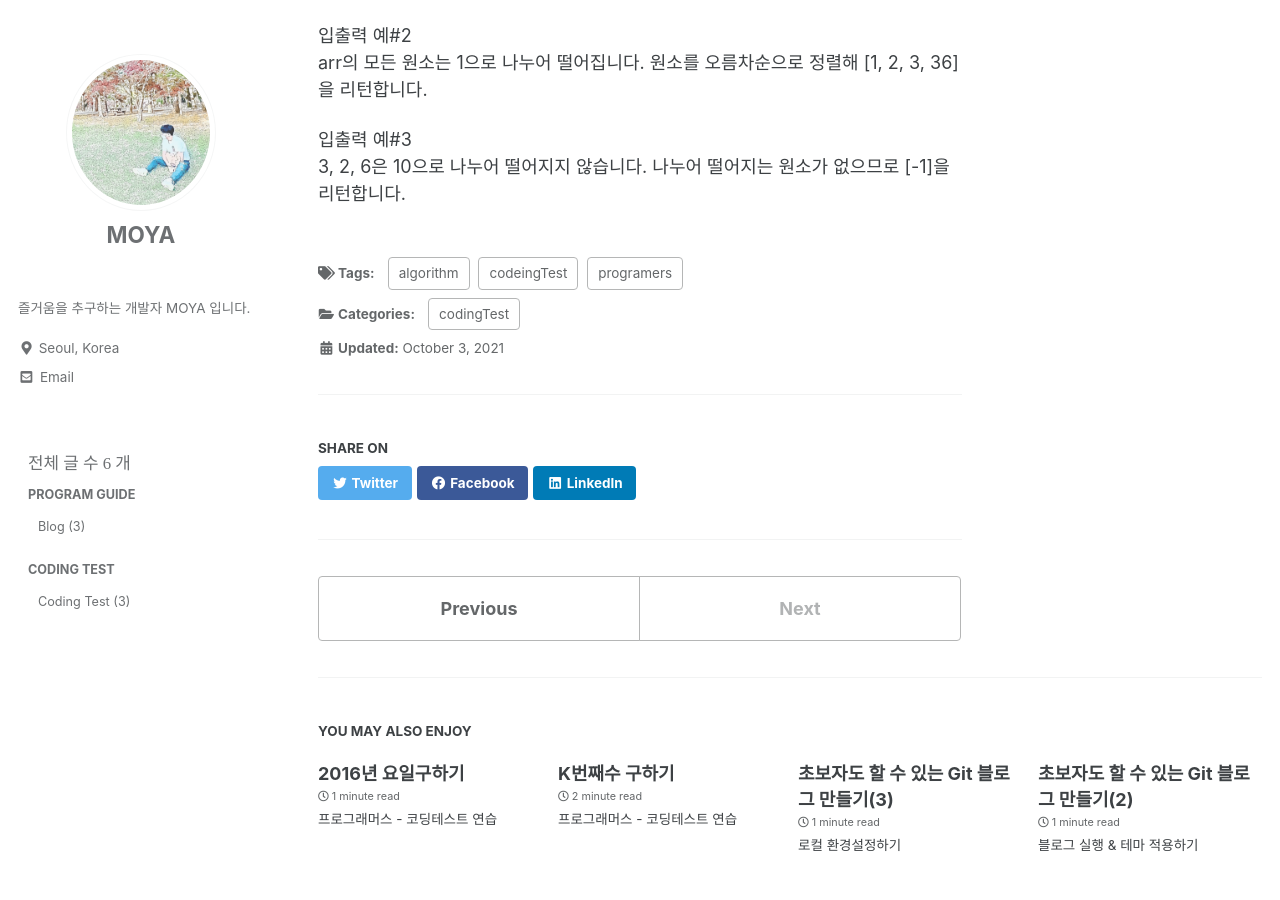
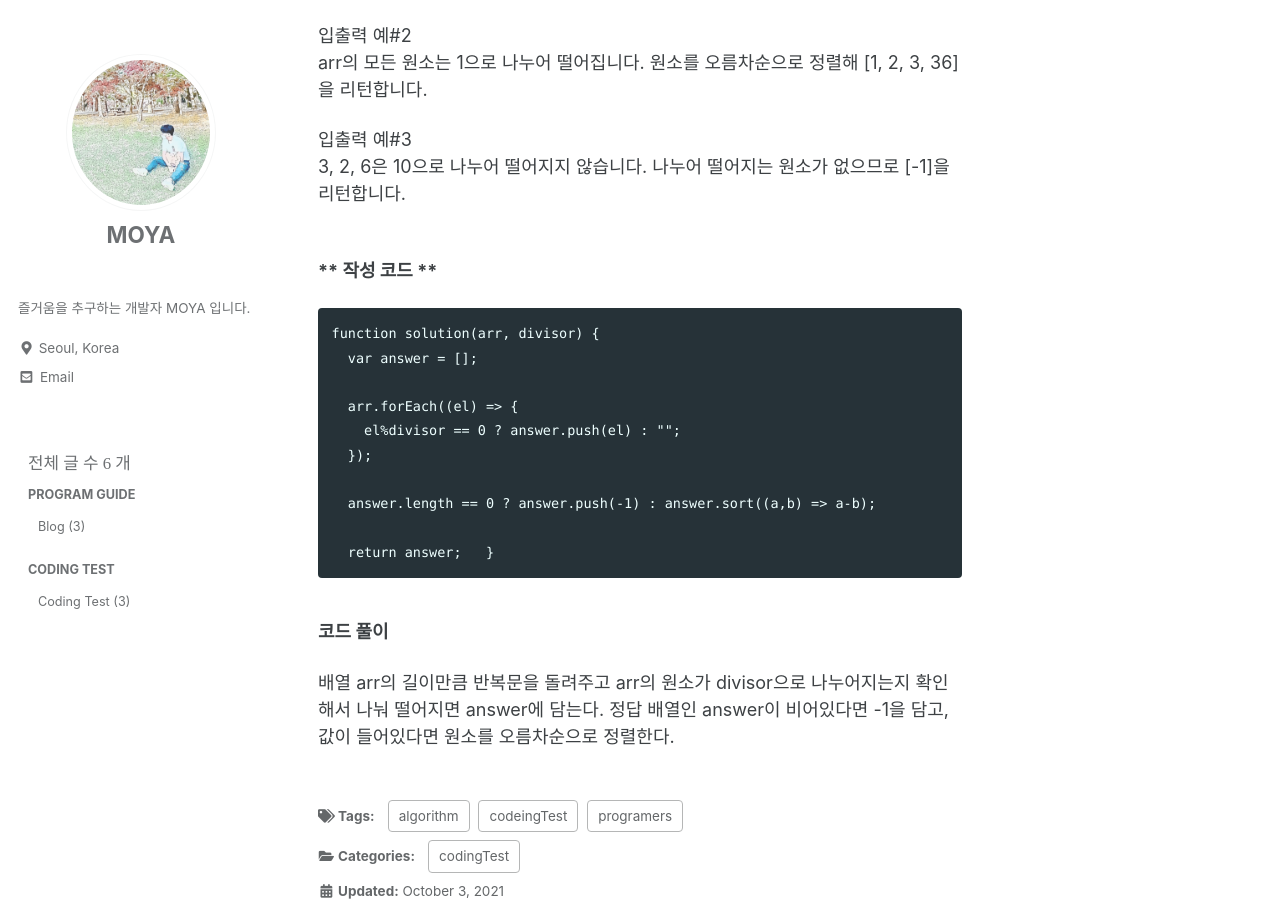
Before and after one commit to kdc7140/kdc7140.github.io, a Jekyll site: the page built from _posts/2021-10-03-condingTest3.md, in a window 1280 px wide and 900 px high, scrolled down 898 px. Built offline with Jekyll 4.4.1, drawn with Linux system fonts in a browser that asks for light colours; cached includes are drawn as plain includes; some web fonts are replaced.

Commit message:
add post

```diff
--- a/_posts/2021-10-03-condingTest3.md
+++ b/_posts/2021-10-03-condingTest3.md
@@ -42,3 +42,26 @@ arr의 모든 원소는 1으로 나누어 떨어집니다. 원소를 오름차
 
 입출력 예#3<br/>
 3, 2, 6은 10으로 나누어 떨어지지 않습니다. 나누어 떨어지는 원소가 없으므로 [-1]을 리턴합니다.
+
+
+<br/>
+**** 작성 코드 ****
+
+    function solution(arr, divisor) {
+      var answer = [];
+
+      arr.forEach((el) => {
+        el%divisor == 0 ? answer.push(el) : "";
+      });
+
+      answer.length == 0 ? answer.push(-1) : answer.sort((a,b) => a-b);
+
+      return answer;
+  }
+
+
+<br/>
+**코드 풀이**
+
+배열 arr의 길이만큼 반복문을 돌려주고 arr의 원소가 divisor으로 나누어지는지 확인해서 나눠 떨어지면 answer에 담는다.
+정답 배열인 answer이 비어있다면 -1을 담고, 값이 들어있다면 원소를 오름차순으로 정렬한다.
```
